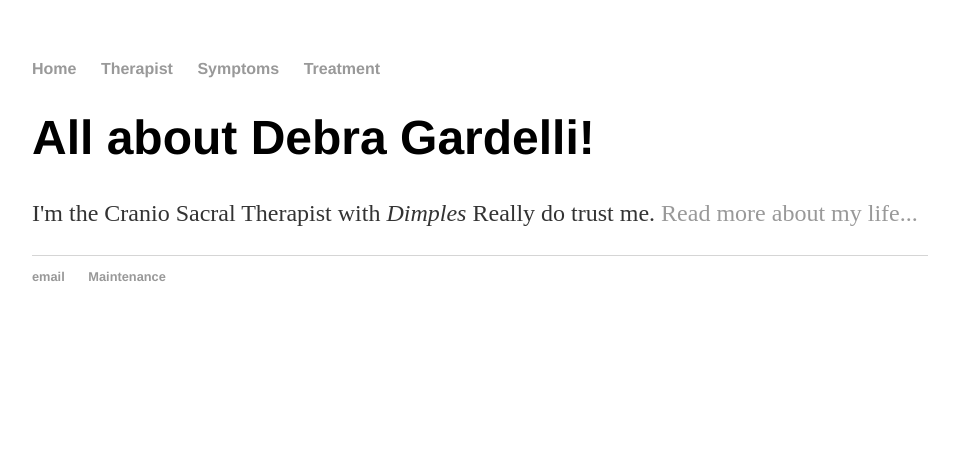
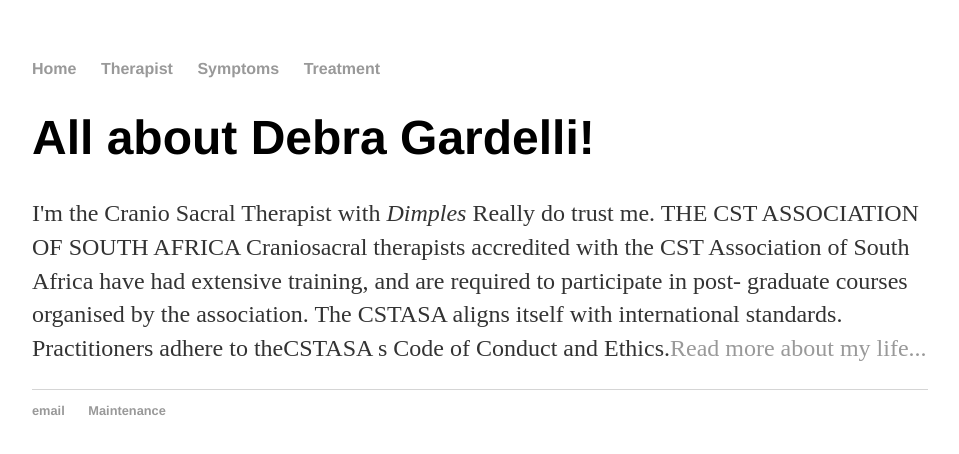
Before and after one commit to craniodeb/craniodeb.github.io, a Jekyll site: the page built from therapist.html, in a window 1280 px wide. Shown: the top 454 px of the page, without its empty margins (160-1119 px from the left). Built offline with Jekyll 4.4.1, drawn with Linux system fonts in a browser that asks for light colours.

Commit message:
Update therapist.html

```diff
--- a/therapist.html
+++ b/therapist.html
@@ -5,5 +5,8 @@ title : Debra Gardelli, Lovely Therapist
 
 <div class="blurb">
       <h1>All about Debra Gardelli!</h1>
-      <p>I'm the Cranio Sacral Therapist with <em>Dimples</em> Really do trust me. <a href="/about">Read more about my life...</a></p>
+      <p>I'm the Cranio Sacral Therapist with <em>Dimples</em> Really do trust me. THE CST ASSOCIATION OF SOUTH AFRICA
+Craniosacral therapists accredited with the CST Association of South Africa have had extensive training, and are required to participate in post- graduate courses organised by the association.
+The CSTASA aligns itself with international standards.
+Practitioners adhere to theCSTASA s Code of Conduct and Ethics.<a href="/about">Read more about my life...</a></p>
 </div><!-- /.blurb -->
```
